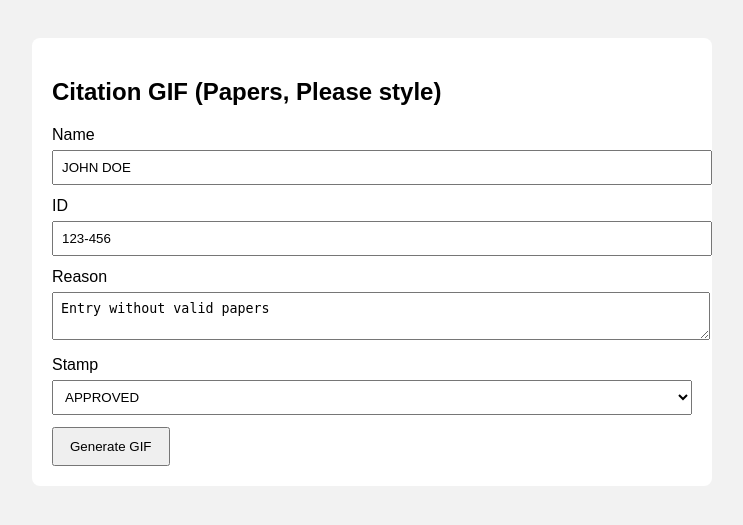
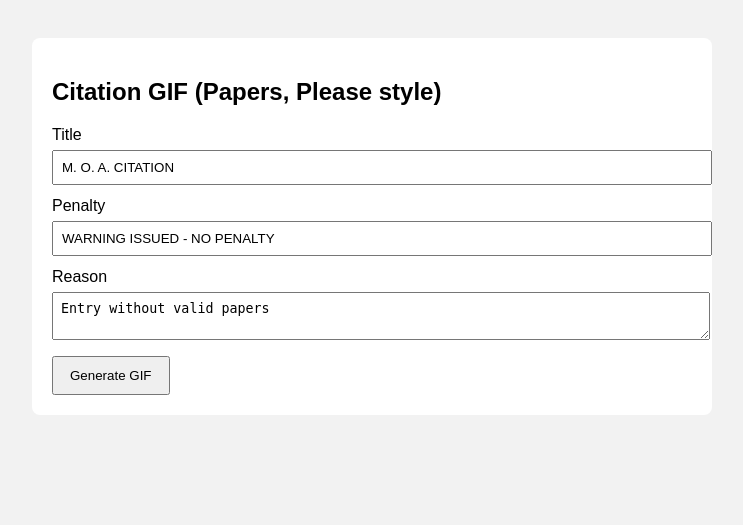
Before and after one commit to AndycptSher/Paper-s-Please-Citation-Generator, a Flask app: page / in a window 1280 px wide. Shown: the top 525 px of the page, without its empty margins (268-1011 px from the left). Run offline with Flask 2, Linux system fonts and the light colour scheme.

Commit message:
enforce webapp parity with functionality

```diff
--- a/app.py
+++ b/app.py
@@ -12,12 +12,11 @@ def index():
 
 @app.route('/generate', methods=['POST'])
 def generate():
-	name = request.form.get('name', 'ANONYMOUS')
-	idnum = request.form.get('idnum', '000-000')
+	title = request.form.get('title', 'ANONYMOUS')
+	penalty = request.form.get('penalty', '000-000')
 	reason = request.form.get('reason', 'No reason provided')
-	stamp = request.form.get('stamp', 'DENIED')
 
-	bio = gifgen.generate_citation_gif(name, idnum, reason, stamp)
+	bio = gifgen.generate_citation_gif(title, penalty, reason)
 	bio.seek(0)
 	return send_file(bio, mimetype='image/gif', as_attachment=False, download_name='citation.gif')
 
--- a/templates/index.html
+++ b/templates/index.html
@@ -15,21 +15,14 @@
     <div class="card">
       <h2>Citation GIF (Papers, Please style)</h2>
       <form action="/generate" method="post">
-        <label>Name
-          <input name="name" value="JOHN DOE" />
+        <label>Title
+          <input name="title" value="M. O. A. CITATION"/>
         </label>
-        <label>ID
-          <input name="idnum" value="123-456" />
+        <label>Penalty
+          <input name="penalty" value="WARNING ISSUED - NO PENALTY" />
         </label>
         <label>Reason
           <textarea name="reason">Entry without valid papers</textarea>
-        </label>
-        <label>Stamp
-          <select name="stamp">
-            <option>APPROVED</option>
-            <option>DENIED</option>
-            <option>REVOKED</option>
-          </select>
         </label>
         <button type="submit">Generate GIF</button>
       </form>
```
